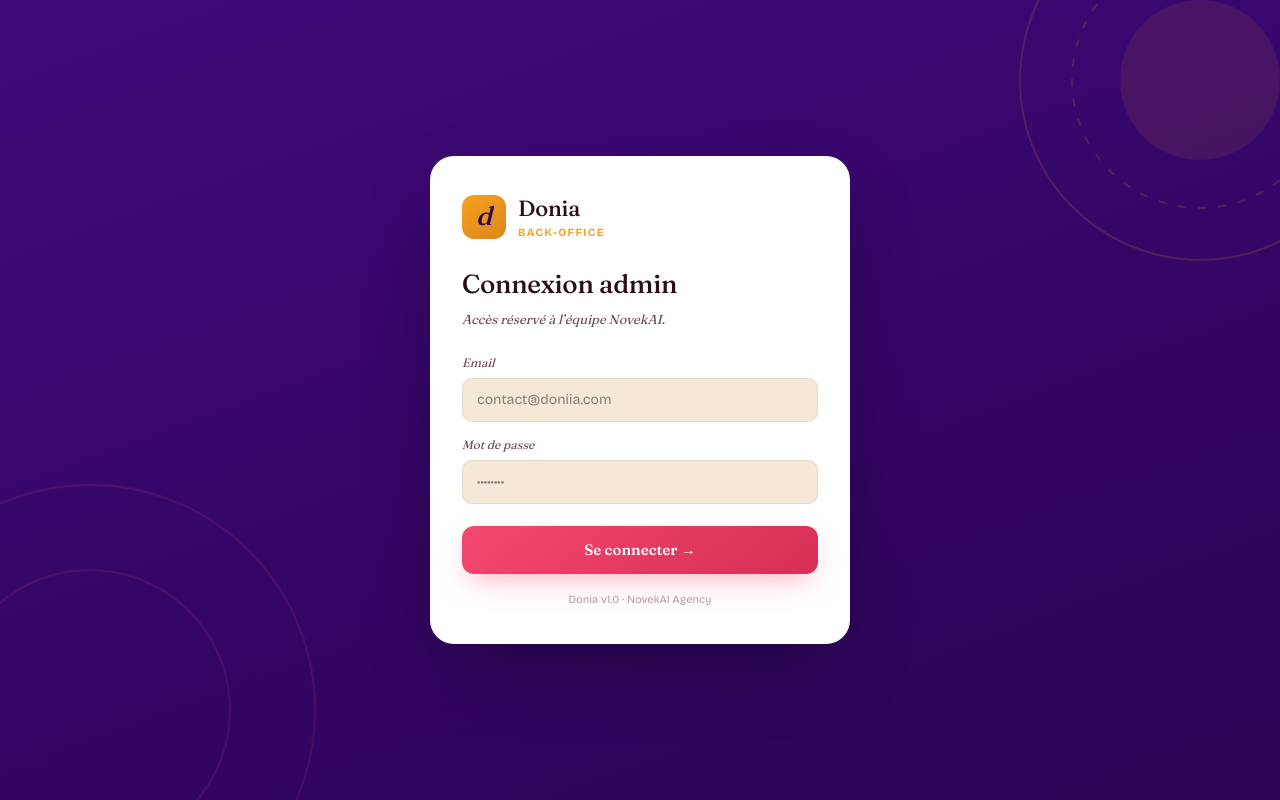
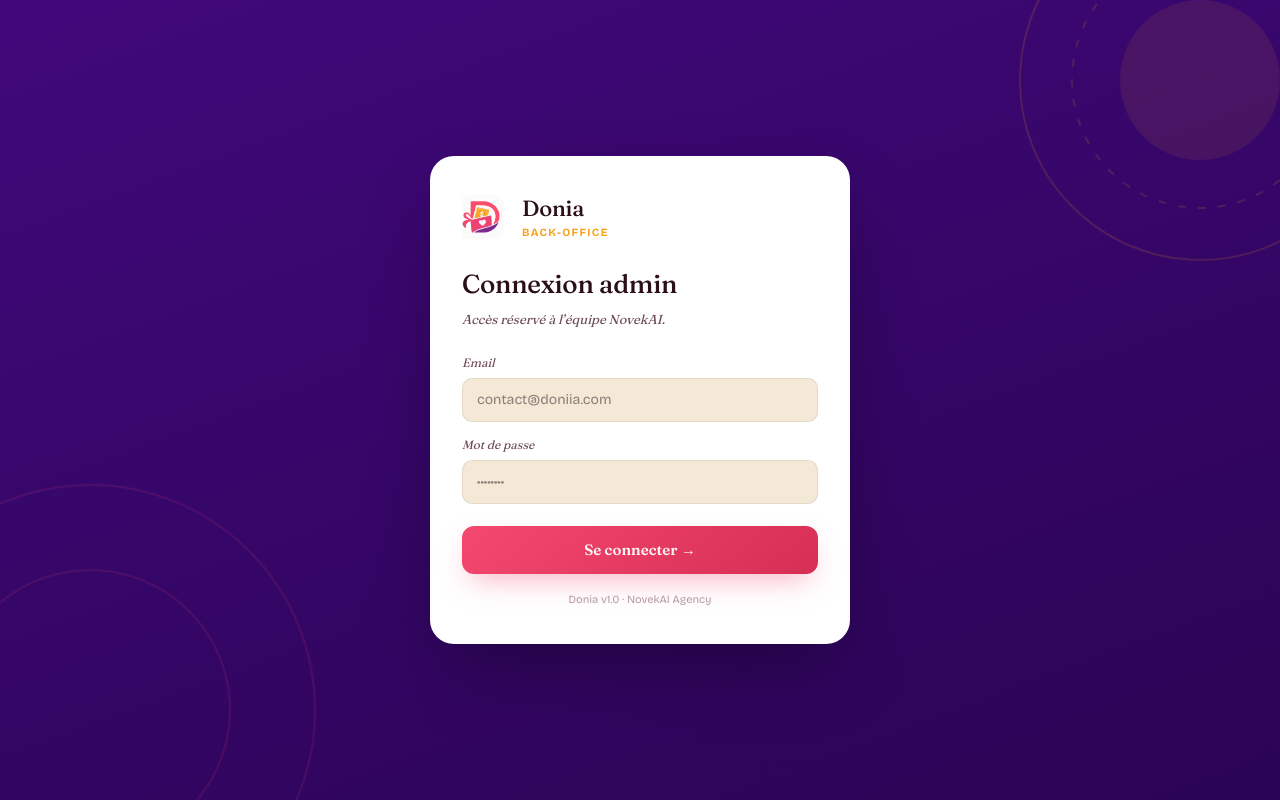
Before and after one commit to novekai/donia-admin, a Next.js app: page / in a window 1280 px wide. Built offline with nearby package versions, Linux system fonts and the light colour scheme.

Commit message:
Replace placeholder 'd' tile with real Donia gift-card logo mark

```diff
--- a/app/page.tsx
+++ b/app/page.tsx
@@ -3,6 +3,7 @@
 import { useRouter } from "next/navigation";
 import { useState } from "react";
 import { C } from "@/lib/colors";
+import { LogoMark } from "@/components/LogoMark";
 
 export default function LoginPage() {
   const router = useRouter();
@@ -73,24 +74,7 @@ export default function LoginPage() {
         }}
       >
         <div style={{ display: "flex", alignItems: "center", gap: 12, marginBottom: 24 }}>
-          <div
-            style={{
-              width: 44,
-              height: 44,
-              borderRadius: 12,
-              background: "linear-gradient(140deg, #F9A01C 0%, #D9871F 100%)",
-              display: "flex",
-              alignItems: "center",
-              justifyContent: "center",
-              fontFamily: "var(--font-fraunces), serif",
-              fontWeight: 500,
-              fontStyle: "italic",
-              fontSize: 26,
-              color: C.indigoDeep,
-            }}
-          >
-            d
-          </div>
+          <LogoMark size={48} />
           <div>
             <div style={{ fontFamily: "var(--font-fraunces), serif", fontWeight: 500, fontSize: 22, letterSpacing: "-0.01em", color: C.ink }}>
               Donia
--- /dev/null
+++ b/components/LogoMark.tsx
@@ -0,0 +1,21 @@
+// Real Donia gift-card mark (same paths as app/icon.svg), cropped to a square.
+export function LogoMark({ size = 36 }: { size?: number }) {
+  return (
+    <svg
+      width={size}
+      height={size}
+      viewBox="13 41 253 253"
+      xmlns="http://www.w3.org/2000/svg"
+      aria-label="Donia"
+    >
+      <path d="M0,0 L137,0 L152,3 L166,10 L174,17 L181,27 L186,38 L188,46 L188,186 L185,198 L178,211 L169,221 L159,227 L150,231 L137,233 L-1,233 L-18,229 L-29,223 L-37,216 L-44,206 L-46,202 L-46,32 L-41,23 L-32,13 L-23,7 L-15,3 Z" fill="#FCFBFC" transform="translate(46,51)" />
+      <path d="M0,0 L72,0 L86,2 L97,6 L113,14 L124,22 L133,31 L142,45 L146,54 L149,67 L149,92 L145,102 L138,110 L129,117 L114,124 L116,119 L123,105 L127,88 L127,70 L122,54 L113,41 L102,33 L94,29 L81,25 L69,23 L50,22 L27,22 L22,41 L20,51 L18,58 L16,69 L12,84 L11,91 L2,93 L-8,77 L-17,69 L-25,69 L-27,71 L-26,76 L-22,82 L-12,89 L0,95 L5,97 L17,95 L33,91 L62,84 L84,79 L102,75 L106,76 L108,105 L108,126 L91,132 L75,136 L60,140 L38,147 L27,152 L16,158 L7,164 L4,163 L1,133 L-1,120 L-2,102 L-17,110 L-25,118 L-29,127 L-29,141 L-35,136 L-44,123 L-44,114 L-40,108 L-33,102 L-22,98 L-11,96 L-23,92 L-34,86 L-39,80 L-40,78 L-40,68 L-35,62 L-30,59 L-18,59 L-9,65 L-4,72 L-3,75 L-2,2 Z" fill="#FC4D6B" transform="translate(61,85)" />
+      <path d="M0,0 L23,0 L42,1 L59,4 L72,9 L82,16 L88,21 L96,33 L101,49 L101,67 L96,87 L89,100 L88,102 L105,93 L108,93 L109,95 L114,90 L118,87 L115,96 L108,108 L100,118 L90,127 L76,135 L63,140 L55,142 L45,143 L-11,143 L-6,139 L5,133 L6,130 L2,129 L14,124 L35,117 L61,111 L79,105 L81,105 L78,55 L66,57 L51,60 L35,64 L1,72 L-19,77 L-24,76 L-36,71 L-46,64 L-51,59 L-55,54 L-54,49 L-52,47 L-44,47 L-34,56 L-26,69 L-25,71 L-16,70 L-16,63 L-12,48 L-9,32 L-7,28 L-5,16 L-1,1 Z" fill="#FDF7F6" transform="translate(88,106)" />
+      <path d="M0,0 L4,1 L6,30 L6,51 L-11,57 L-27,61 L-42,65 L-64,72 L-75,77 L-86,83 L-95,89 L-98,88 L-101,58 L-102,55 L-102,27 L-100,22 L-103,21 L-94,22 L-57,13 L-26,6 L-13,3 Z" fill="#ED4373" transform="translate(163,160)" />
+      <path d="M0,0 L9,1 L34,6 L49,10 L62,12 L64,13 L62,23 L58,40 L55,41 L57,29 L58,25 L54,24 L51,19 L51,13 L44,12 L15,6 L11,5 L9,10 L5,12 L0,12 L-2,23 L-4,31 L-4,35 L1,15 L11,10 L13,7 L38,12 L48,14 L52,24 L56,27 L54,41 L45,44 L32,47 L29,46 L32,43 L31,36 L27,33 L27,27 L30,28 L30,31 L35,31 L33,26 L30,23 L30,19 L27,19 L27,22 L20,24 L18,26 L19,33 L28,40 L26,44 L23,44 L23,42 L20,41 L20,38 L14,37 L16,43 L20,46 L19,50 L-12,57 L-11,47 L-4,17 Z" fill="#FAA41E" transform="translate(92,117)" />
+      <path d="M0,0 L1,2 L-7,18 L-16,30 L-23,37 L-37,46 L-54,53 L-62,55 L-72,56 L-128,56 L-123,52 L-107,44 L-82,36 L-68,32 L-52,28 L-32,21 L-15,13 L-5,6 Z" fill="#7A298E" transform="translate(205,193)" />
+      <path d="M0,0 L5,0 L10,5 L23,13 L28,15 L30,17 L29,27 L28,40 L27,40 L26,22 L11,30 L3,38 L-1,47 L-1,61 L-7,56 L-16,43 L-16,34 L-12,28 L-5,22 L6,18 L17,16 L5,12 L-4,7 L-3,3 Z" fill="#EF4873" transform="translate(33,165)" />
+      <path d="M0,0 L8,0 L13,4 L14,6 L14,14 L8,22 L0,31 L-6,30 L-17,23 L-22,17 L-23,15 L-23,8 L-19,3 L-17,2 L-10,2 L-5,4 Z" fill="#FDF6F8" transform="translate(125,182)" />
+    </svg>
+  );
+}
--- a/components/Sidebar.tsx
+++ b/components/Sidebar.tsx
@@ -3,6 +3,7 @@
 import Link from "next/link";
 import { usePathname } from "next/navigation";
 import { C } from "@/lib/colors";
+import { LogoMark } from "./LogoMark";
 
 type NavItem = {
   href: string;
@@ -145,24 +146,7 @@ export function Sidebar() {
           position: "relative",
         }}
       >
-        <div
-          style={{
-            width: 36,
-            height: 36,
-            borderRadius: 10,
-            background: "linear-gradient(140deg, #F9A01C 0%, #D9871F 100%)",
-            display: "flex",
-            alignItems: "center",
-            justifyContent: "center",
-            fontFamily: "var(--font-fraunces), serif",
-            fontWeight: 500,
-            fontStyle: "italic",
-            fontSize: 22,
-            color: C.indigoDeep,
-          }}
-        >
-          d
-        </div>
+        <LogoMark size={40} />
         <div>
           <div style={{ fontFamily: "var(--font-fraunces), serif", fontWeight: 500, fontSize: 18, letterSpacing: "-0.01em" }}>
             Donia
```
